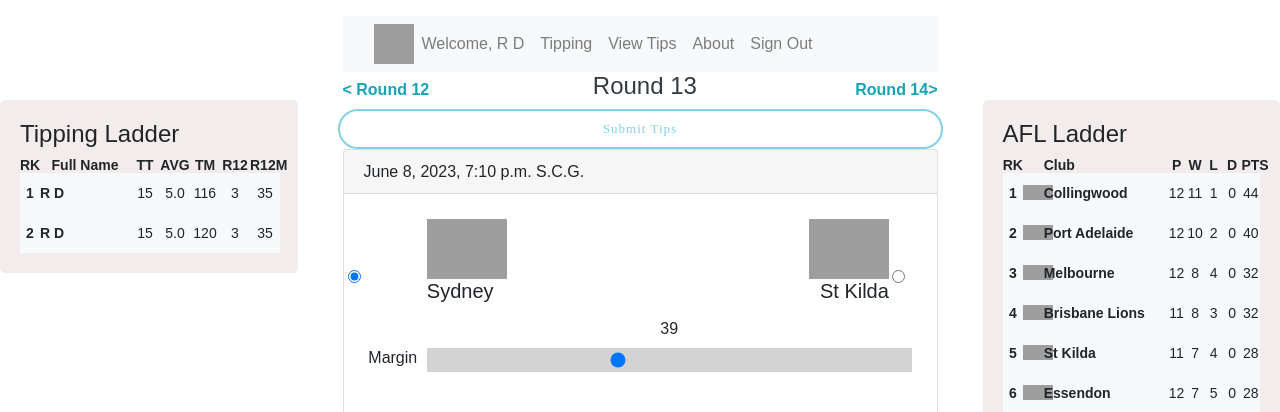
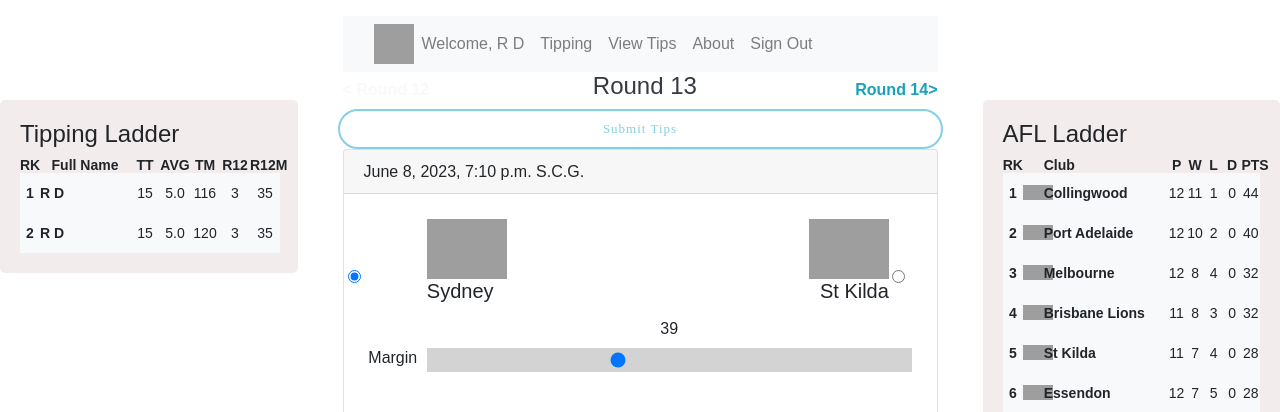
Before and after one commit to robin0821/afl_tipster, a Django app: page /tipping/tips/ in a window 1280 px wide. Shown: the top 412 px of the page. Run offline with Django 4.2, Linux system fonts and the light colour scheme; a user stored in the database is signed in; data comes from the database, SQL or seed files in the repository; parts of the project's set-up code (start-up, migrations or seed data) failed here and were passed over; some libraries are stand-ins or nearby versions; grey boxes are pictures that could not be loaded.

Commit message:
minor fix

```diff
--- a/tipping/templates/tipping.html
+++ b/tipping/templates/tipping.html
@@ -63,13 +63,13 @@
                 <tbody>
                     <tr>
                         <td class="align-middle text-left">
-                           <a href="{{ pre_url }}"><b class="text-info">&#60; Round {{ round_id | add:-1 }}</b></a>
+                           <a href="{{ pre_url }}" {% if round_id|add:-1 < 14 %} style="pointer-events: none;" {% else %} style="" {% endif %}><b {% if round_id|add:-1 < 14 %} class="text-light" {% else %} class="text-info" {% endif %}>&#60; Round {{ round_id | add:-1 }}</b></a>
                         </td>
                         <td class="align-middle text-center">
                             <h4 class="text-dark">Round {{ round_id }}</h4>
                         </td>
                         <td class="align-middle text-right">
-                            <a href="{{ next_url }}"><b class="text-info">Round {{ round_id | add:1 }}&#62;</b></a>
+                            <a href="{{ next_url }}" {% if round_id|add:+1 > 24 %} style="pointer-events: none;" {% else %} style="" {% endif %}><b {% if round_id|add:+1 > 24 %} class="text-light" {% else %} class="text-info" {% endif %}>Round {{ round_id | add:1 }}&#62;</b></a>
                         </td>
                     </tr>
                 </tbody>
```
